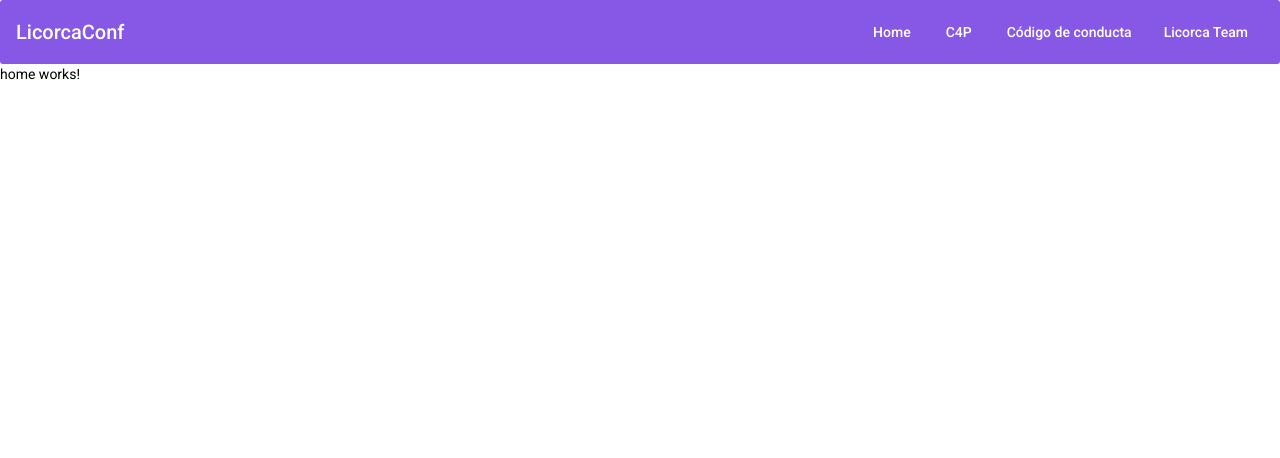
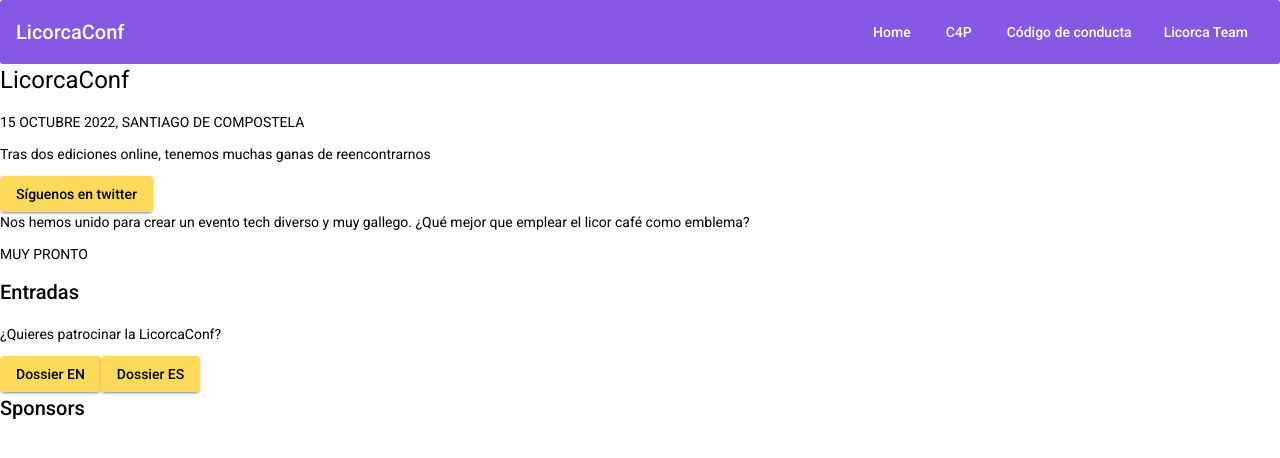
Before and after one commit to cristinapampin/licorcaconf, an Angular app: page / in a window 1280 px wide. Shown: the top 458 px of the page. Built offline with nearby package versions, Linux system fonts and the light colour scheme.

Commit message:
Update home.component.html

```diff
--- a/src/app/pages/home/home.component.html
+++ b/src/app/pages/home/home.component.html
@@ -1 +1,29 @@
-<p>home works!</p>
+<h1>LicorcaConf</h1>
+<p>15 OCTUBRE 2022, SANTIAGO DE COMPOSTELA</p>
+<p>Tras dos ediciones online, tenemos muchas ganas de reencontrarnos</p>
+<button mat-raised-button color="accent">Síguenos en twitter</button>
+
+<p>Nos hemos unido para crear un evento tech diverso y muy gallego. ¿Qué mejor que emplear el licor café como emblema?
+</p>
+
+
+<div>
+  <p>MUY PRONTO</p>
+  <h2>Entradas</h2>
+</div>
+
+<div>
+  <p>¿Quieres patrocinar la LicorcaConf?</p>
+  <div>
+    <a mat-raised-button type="button" color="accent"
+      href="https://drive.google.com/file/d/1Me0AzgK9o9YsZ6P6NciIgfq24fSiQP-K/view" alt="Link al dossier en inglés"
+      target="_blank">Dossier EN</a>
+    <a mat-raised-button type="button" color="accent"
+      href="https://drive.google.com/file/d/1pTsHXxJGKRZSZ5kL4nDMmw1MDE603xXG/view" alt="Link al dossier en español"
+      target="_blank">Dossier ES</a>
+  </div>
+</div>
+
+<div>
+  <h2>Sponsors</h2>
+</div>
```
